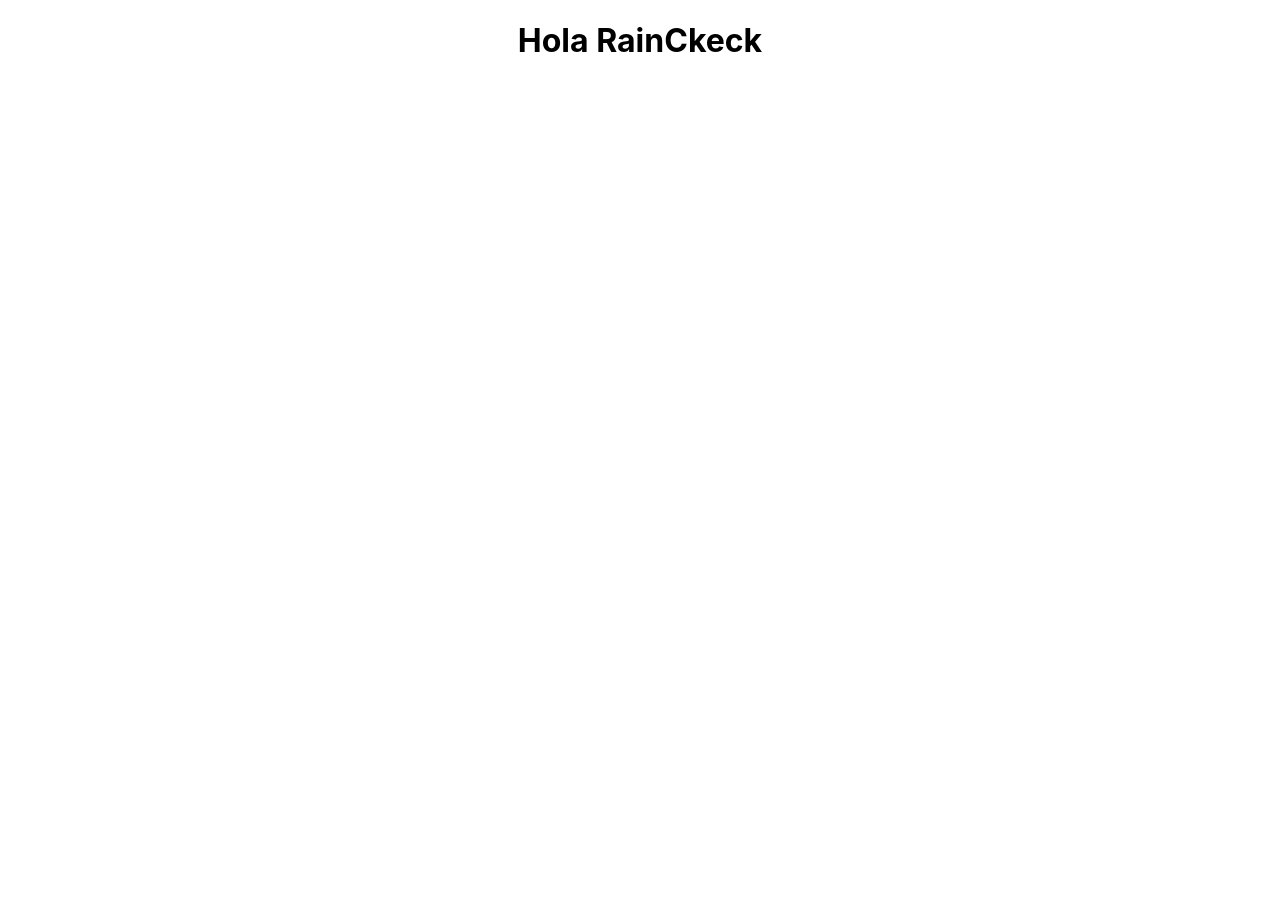
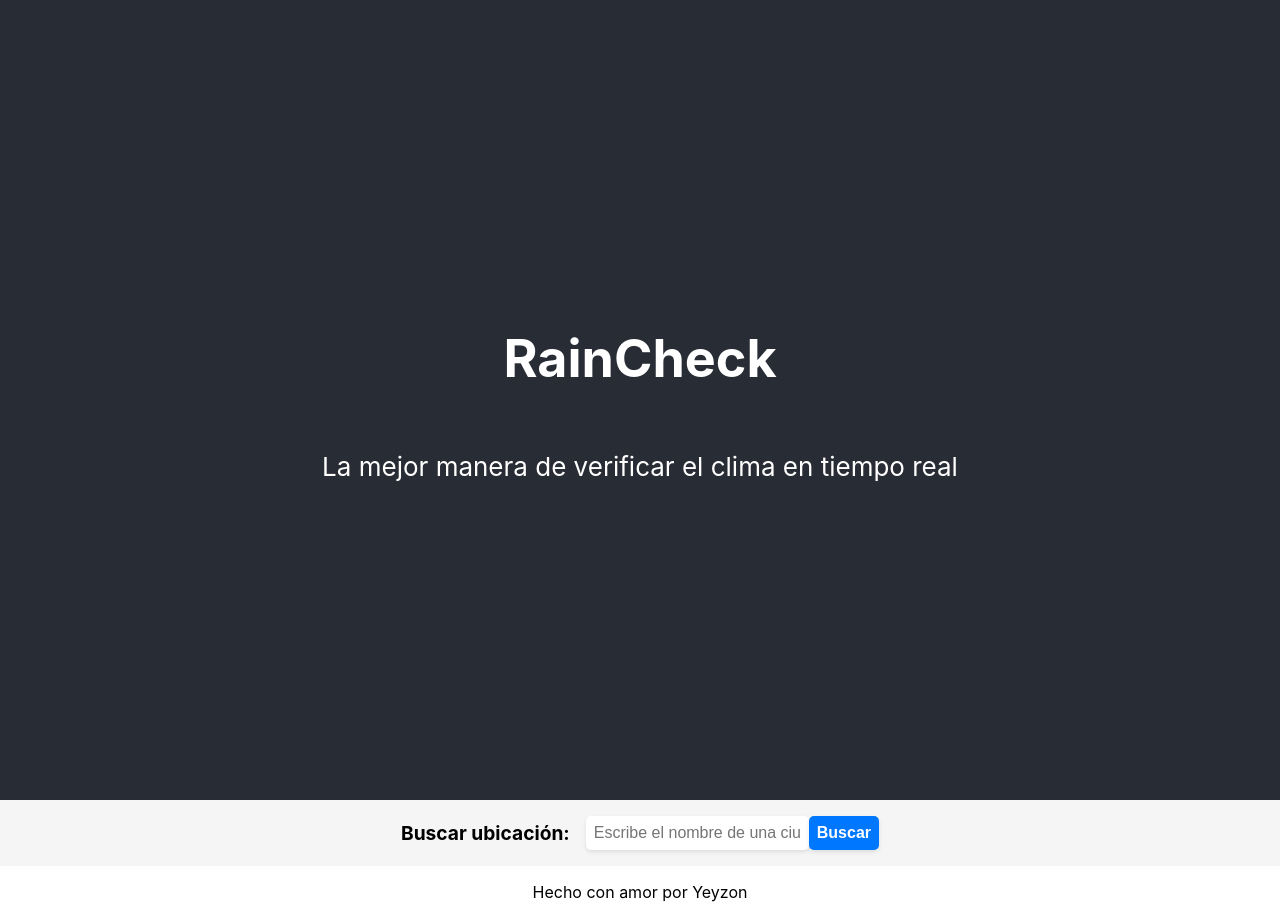
Before and after one commit to Yeyz75/RainCkeck, a React (Create React App) app: page / in a window 1280 px wide. Before the commit the page ends 800 px from the top, so only its background shows below. Built offline with nearby package versions, Linux system fonts and the light colour scheme.

Commit message:
Se añadió LocationSearch juntó a su diseño y al App.js

```diff
--- a/src/App.js
+++ b/src/App.js
@@ -1,10 +1,20 @@
-
+import React from 'react';
 import './App.css';
+import LocationSearch from './components/LocationSearch';
 
 function App() {
   return (
     <div className="App">
-      <h1>Hola RainCkeck</h1>
+      <header className="App-header">
+        <h1>RainCheck</h1>
+        <p>La mejor manera de verificar el clima en tiempo real</p>
+      </header>
+      <main>
+        <LocationSearch />
+      </main>
+      <footer>
+        <p>Hecho con amor por Yeyzon</p>
+      </footer>
     </div>
   );
 }
--- a/src/components/LocationSearch.js
+++ b/src/components/LocationSearch.js
@@ -0,0 +1,30 @@
+import React, { useState } from 'react';
+import '../styles/LocationSearch.css';
+
+function LocationSearch() {
+    const [searchQuery, setSearchQuery] = useState('');
+
+    const handleSubmit = (e) => {
+        e.preventDefault();
+        // Aquí podrías llamar a una función que busque la ubicación en la API
+        // y envíe los resultados a otros componentes para su visualización
+    };
+
+    return (
+        <div className="LocationSearch">
+            <form onSubmit={handleSubmit}>
+                <label htmlFor="location-search">Buscar ubicación:</label>
+                <input
+                    id="location-search"
+                    type="text"
+                    placeholder="Escribe el nombre de una ciudad o código postal"
+                    value={searchQuery}
+                    onChange={(e) => setSearchQuery(e.target.value)}
+                />
+                <button type="submit">Buscar</button>
+            </form>
+        </div>
+    );
+}
+
+export default LocationSearch;
--- a/src/styles/LocationSearch.css
+++ b/src/styles/LocationSearch.css
@@ -0,0 +1,50 @@
+.LocationSearch {
+    display: flex;
+    flex-direction: column;
+    justify-content: center;
+    align-items: center;
+    padding: 1rem;
+    background-color: #f5f5f5;
+}
+
+.LocationSearch form {
+    display: flex;
+    flex-direction: row;
+    justify-content: center;
+    align-items: center;
+}
+
+.LocationSearch label {
+    font-size: 1.2rem;
+    font-weight: bold;
+    margin-right: 1rem;
+}
+
+.LocationSearch input[type="text"] {
+    padding: 0.5rem;
+    font-size: 1rem;
+    border: none;
+    border-radius: 5px;
+    box-shadow: 0 2px 4px rgba(0, 0, 0, 0.1);
+}
+
+.LocationSearch input[type="text"]:focus {
+    outline: none;
+    box-shadow: 0 2px 4px rgba(0, 0, 0, 0.2);
+}
+
+.LocationSearch button {
+    padding: 0.5rem;
+    font-size: 1rem;
+    font-weight: bold;
+    background-color: #0077ff;
+    color: white;
+    border: none;
+    border-radius: 5px;
+    box-shadow: 0 2px 4px rgba(0, 0, 0, 0.1);
+    cursor: pointer;
+}
+
+.LocationSearch button:hover {
+    background-color: #005cbf;
+}
```
